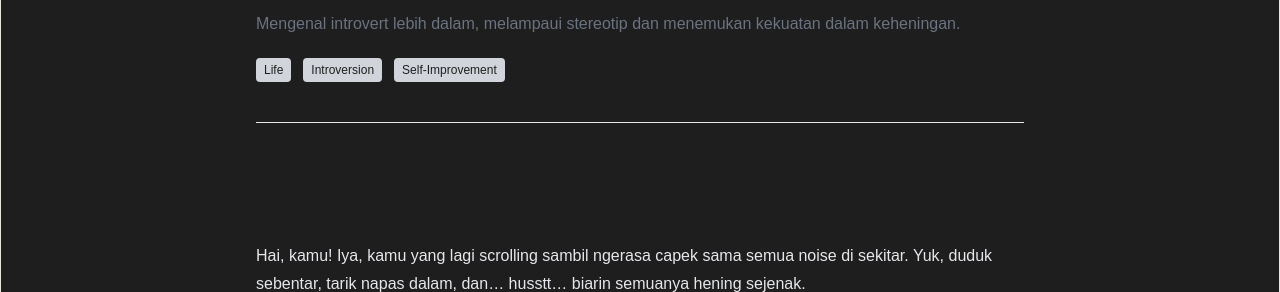
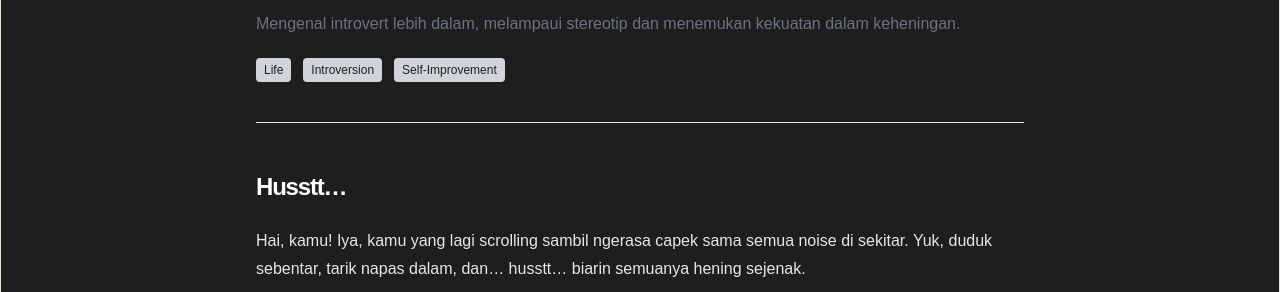
Before and after one commit to Adamibnualfatahh/portfolio, an Astro site: page /blog/husstt in a window 1280 px wide. Shown: the part 660-952 px from the top of the page. Built offline with nearby package versions, Linux system fonts and the light colour scheme; Astro itself is replaced by a stand-in of ours; a web font is replaced by a local one.

Commit message:
Update husstt.md

```diff
--- a/src/pages/blog/husstt.md
+++ b/src/pages/blog/husstt.md
@@ -14,8 +14,7 @@ tags:
   - Self-Improvement
 readDuration: 5
 ---
-
-# Husstt…
+<h2 style="color:white;"> Husstt… </h2>
 
 Hai, kamu! Iya, kamu yang lagi scrolling sambil ngerasa capek sama semua noise di sekitar. Yuk, duduk sebentar, tarik napas dalam, dan… husstt… biarin semuanya hening sejenak.
 
```
